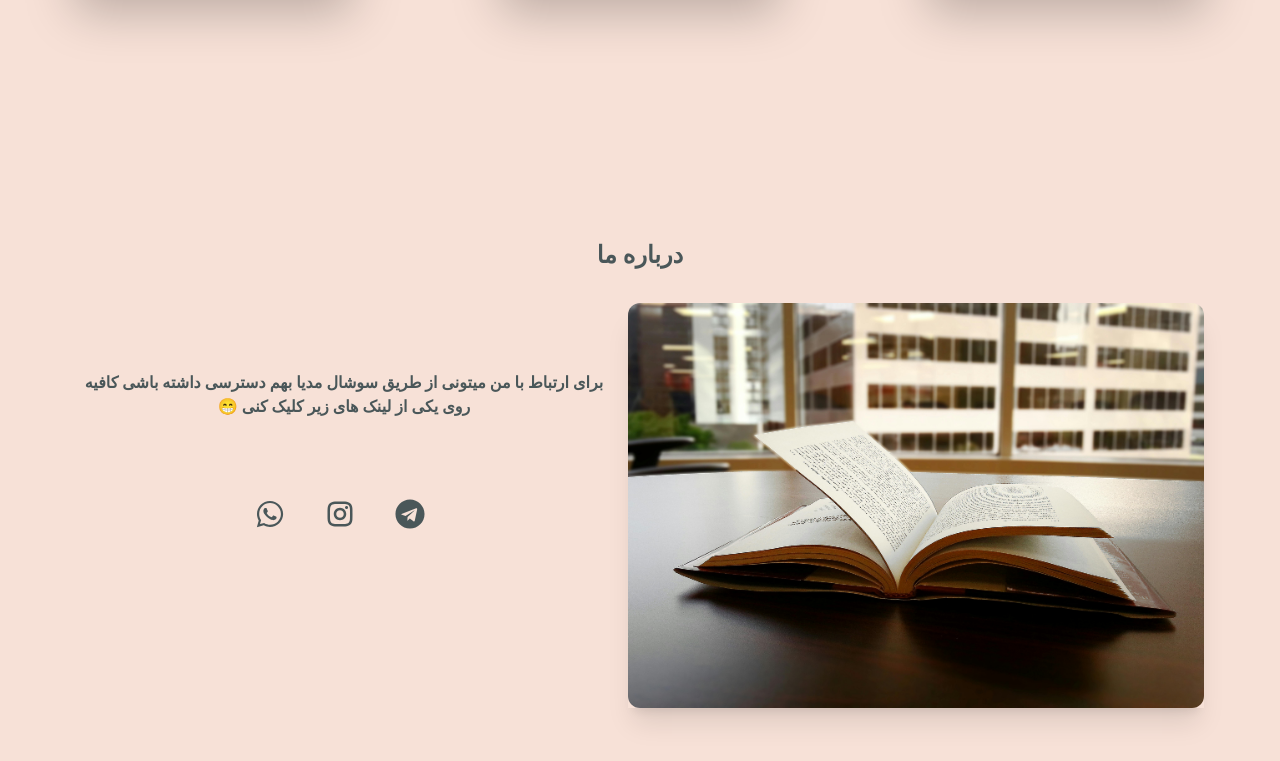
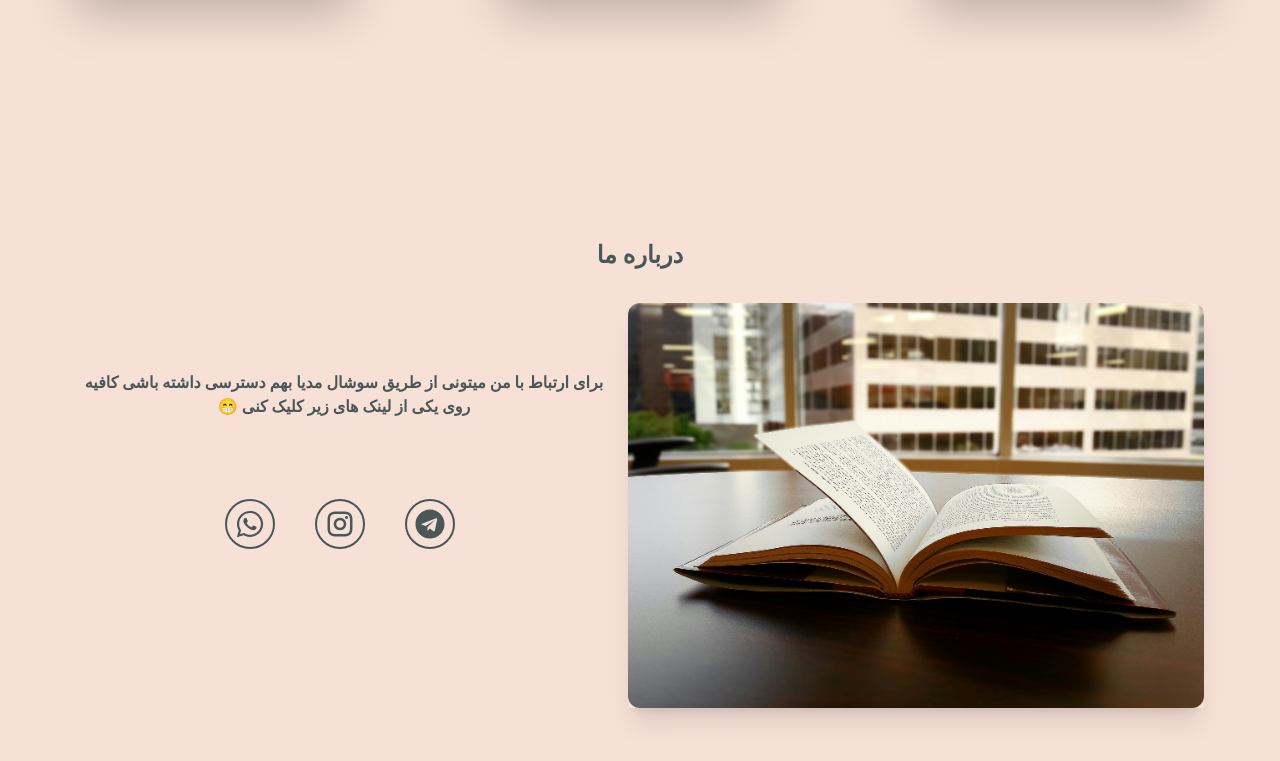
Before and after one commit to asma-ezzati/library-management, a React (Vite) app: page / in a window 1280 px wide. Shown: the part 1111-1872 px from the top of the page. Built offline with nearby package versions, Linux system fonts and the light colour scheme; data requests are answered from the project's data file; a web font is replaced by a local one.

Commit message:
style: add border  links

```diff
--- a/src/components/AboutUs.jsx
+++ b/src/components/AboutUs.jsx
@@ -26,21 +26,22 @@ const AboutUs = () => {
               <Link
                 to={"https://web.telegram.org/k/"}
                 target="_blank"
-                className="text-green3  mx-5 hover:text-green2 transition duration-100 hover:transition hover:duration-100 "
+                className="text-green3  mx-5 border-2 p-2 rounded-full hover:text-green2 transition duration-100 hover:transition hover:duration-100
+                 "
               >
                 <FaTelegram size={30} />
               </Link>
               <Link
                 to={"https://www.instagram.com/"}
                 target="_blank"
-                className="text-green3  mx-5 hover:text-green2 transition duration-100 hover:transition hover:duration-100 "
+                className="text-green3  mx-5 border-2 p-2 rounded-full hover:text-green2 transition duration-100 hover:transition hover:duration-100 "
               >
                 <RiInstagramLine size={30} />
               </Link>
               <Link
                 to={"https://web.whatsapp.com/"}
                 target="_blank"
-                className="text-green3  mx-5 hover:text-green2 transition duration-100 hover:transition hover:duration-100 "
+                className="text-green3  mx-5 border-2 p-2 rounded-full hover:text-green2 transition duration-100 hover:transition hover:duration-100 "
               >
                 <FaWhatsapp size={30} />
               </Link>
```
